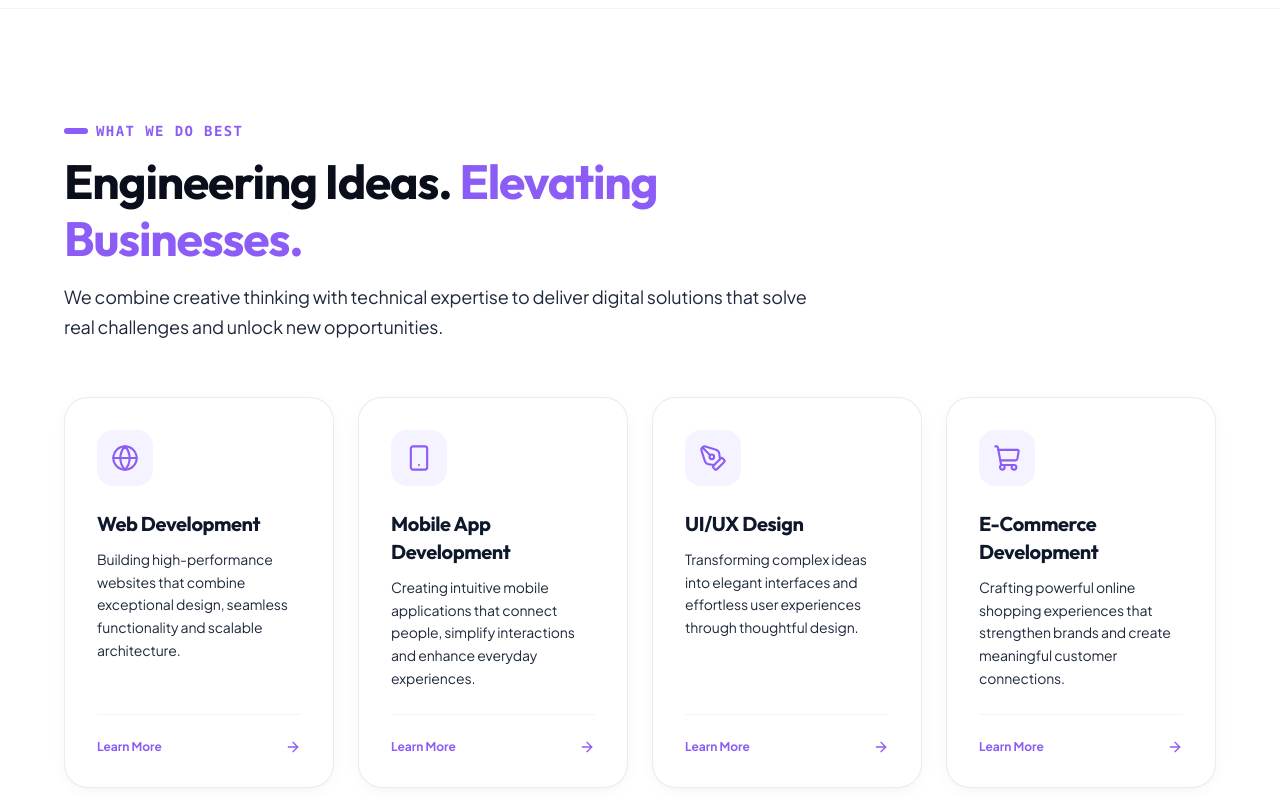
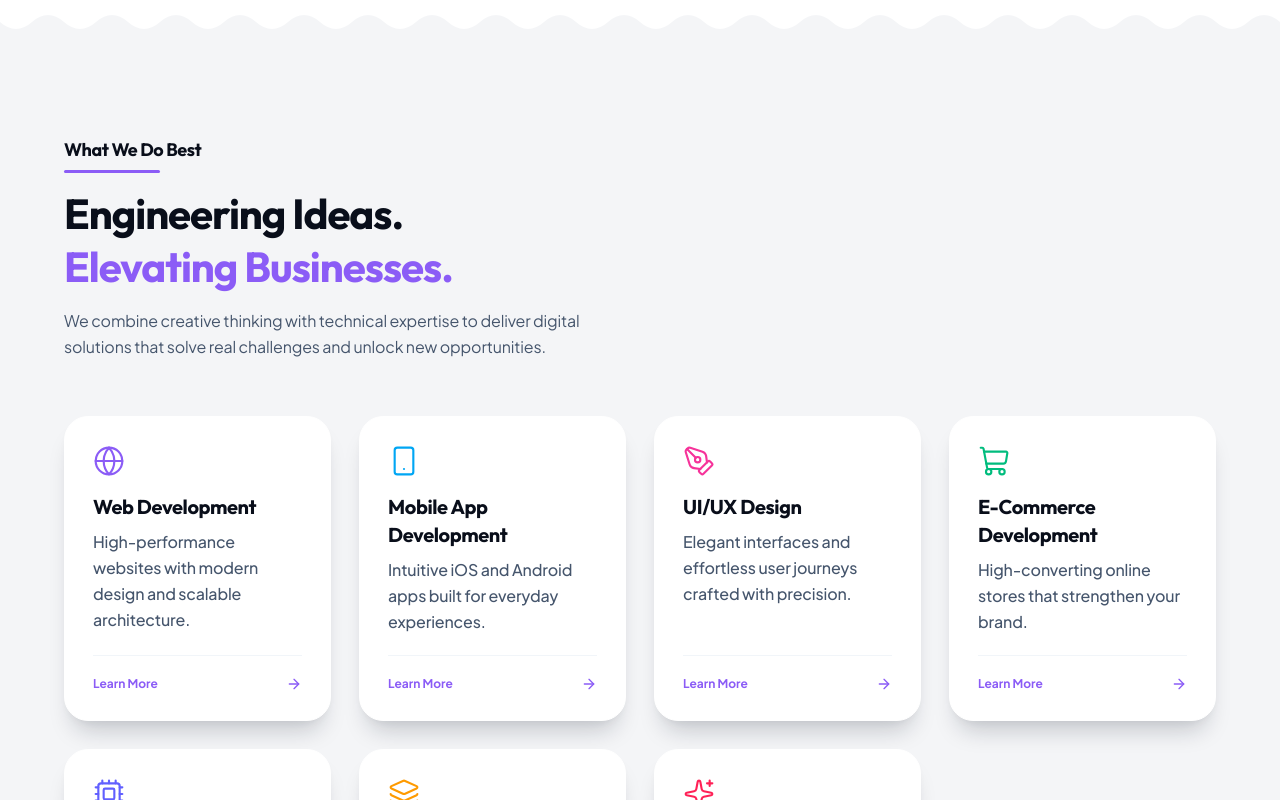
Before and after one commit to harithashree47/InWebz, a React (Vite) app in the folder frontend/: page / in a window 1280 px wide. Shown: the part 2340-3140 px from the top of the page. Built offline with nearby package versions, Linux system fonts and the light colour scheme.

Commit message:
services page ui fixed

```diff
--- a/frontend/src/pages/Services.jsx
+++ b/frontend/src/pages/Services.jsx
@@ -14,100 +14,117 @@ const SERVICES = [
   {
     id: 'web-dev',
     title: 'Web Development',
-    description:
-      'Building high-performance websites that combine exceptional design, seamless functionality and scalable architecture.',
+    description: 'High-performance websites with modern design and scalable architecture.',
     icon: Globe,
+    iconColor: 'text-[#8B5CF6]',
   },
   {
     id: 'mobile-app',
     title: 'Mobile App Development',
-    description:
-      'Creating intuitive mobile applications that connect people, simplify interactions and enhance everyday experiences.',
+    description: 'Intuitive iOS and Android apps built for everyday experiences.',
     icon: Smartphone,
+    iconColor: 'text-sky-500',
   },
   {
     id: 'ui-ux',
     title: 'UI/UX Design',
-    description:
-      'Transforming complex ideas into elegant interfaces and effortless user experiences through thoughtful design.',
+    description: 'Elegant interfaces and effortless user journeys crafted with precision.',
     icon: PenTool,
+    iconColor: 'text-pink-500',
   },
   {
     id: 'ecommerce',
     title: 'E-Commerce Development',
-    description:
-      'Crafting powerful online shopping experiences that strengthen brands and create meaningful customer connections.',
+    description: 'High-converting online stores that strengthen your brand.',
     icon: ShoppingCart,
+    iconColor: 'text-emerald-500',
   },
   {
     id: 'custom-software',
     title: 'Custom Software Development',
-    description:
-      'Engineering tailored software solutions that align with your business goals and evolving operational needs.',
+    description: 'Tailored software engineered around your business workflows.',
     icon: Cpu,
+    iconColor: 'text-indigo-500',
   },
   {
     id: 'web-apps',
     title: 'Web Application Development',
-    description:
-      'Developing intelligent, scalable web applications that streamline workflows and accelerate business growth.',
+    description: 'Intelligent, scalable web apps that accelerate business growth.',
     icon: Layers,
+    iconColor: 'text-amber-500',
   },
   {
     id: 'digital-solutions',
     title: 'Digital Solutions',
-    description:
-      'Delivering technology-driven solutions that help businesses adapt, innovate and thrive in a digital-first world.',
+    description: 'Technology-driven solutions to innovate and thrive digitally.',
     icon: Sparkles,
+    iconColor: 'text-rose-500',
   },
 ];
 
 export default function Services({ onSelectService }) {
   return (
-    <section id="services" className="relative py-20 sm:py-28 overflow-hidden bg-white w-full border-t border-slate-100">
+    <section id="services" className="relative pt-24 sm:pt-32 pb-20 sm:pb-28 overflow-hidden bg-[#f4f5f7] w-full">
+      {/* Repeating Scalloped Wave Top Divider (matches Impact bottom wave) */}
+      <div className="pointer-events-none absolute -top-px left-0 w-full h-7 overflow-hidden leading-none">
+        <svg className="w-full h-full block" aria-hidden="true">
+          <defs>
+            <pattern id="servicesTopScallopWave" width="64" height="29" patternUnits="userSpaceOnUse">
+              <path
+                d="M0,0 L0,15 Q16,29 32,15 Q48,1 64,15 L64,0 Z"
+                fill="#ffffff"
+              />
+            </pattern>
+          </defs>
+          <rect width="100%" height="29" fill="url(#servicesTopScallopWave)" />
+        </svg>
+      </div>
+
       <div className="w-full px-4 sm:px-8 lg:px-12 xl:px-16">
-        {/* Section Header */}
+        {/* Section Header (matching Get to Know Inwebzz style) */}
         <div className="max-w-3xl mb-14 text-left">
-          <div className="text-xs sm:text-sm font-bold tracking-widest uppercase text-[#8B5CF6] font-mono flex items-center gap-2 mb-3">
-            <span className="h-1.5 w-6 rounded-full bg-[#8B5CF6] inline-block" />
-            WHAT WE DO BEST
+          <div className="inline-block mb-4">
+            <span className="text-base sm:text-lg font-bold font-heading text-[#090e1a] tracking-tight">
+              What We Do Best
+            </span>
+            <span className="block h-[2.5px] w-24 bg-[#8B5CF6] rounded-full mt-1.5" />
           </div>
 
-          <h2 className="text-3xl sm:text-4xl lg:text-5xl font-bold font-heading text-[#090e1a] tracking-tight leading-[1.18]">
+          <h2 className="text-3xl sm:text-4xl lg:text-[42px] font-bold font-heading text-[#090e1a] tracking-tight leading-[1.18]">
             Engineering Ideas.{' '}
-            <span className="text-[#8B5CF6] font-bold">Elevating Businesses.</span>
+            <span className="block mt-1 text-[#8B5CF6]">
+              Elevating Businesses.
+            </span>
           </h2>
 
-          <p className="text-base sm:text-lg text-[#1e293b] font-normal leading-relaxed mt-4">
+          <p className="text-sm sm:text-base text-slate-600 font-normal leading-relaxed mt-4 max-w-xl">
             We combine creative thinking with technical expertise to deliver digital solutions that solve real challenges and unlock new opportunities.
           </p>
         </div>
 
-        {/* 7 Services Grid on clean white cards */}
-        <div className="grid grid-cols-1 md:grid-cols-2 lg:grid-cols-3 xl:grid-cols-4 gap-6">
+        {/* 7 Services Grid (matching Impact card style & shadow) */}
+        <div className="grid grid-cols-1 md:grid-cols-2 lg:grid-cols-3 xl:grid-cols-4 gap-6 sm:gap-7">
           {SERVICES.map((srv) => {
             const Icon = srv.icon;
             return (
               <div
                 key={srv.id}
                 onClick={() => onSelectService && onSelectService(srv)}
-                className="bg-white rounded-2xl sm:rounded-3xl p-7 sm:p-8 border border-slate-200/80 shadow-soft-card hover:border-violet-300 hover:shadow-xl transition-all duration-300 hover:-translate-y-1.5 flex flex-col justify-between cursor-pointer group"
+                className="bg-white rounded-3xl p-7 border border-white shadow-[0_18px_24px_-10px_rgba(15,23,42,0.22),0_4px_10px_-4px_rgba(15,23,42,0.06)] hover:-translate-y-1.5 hover:shadow-[0_24px_32px_-10px_rgba(139,92,246,0.28),0_8px_16px_-4px_rgba(15,23,42,0.08)] transition-all duration-300 flex flex-col justify-between cursor-pointer group"
               >
                 <div>
-                  <div className="mb-6 p-3.5 rounded-2xl bg-violet-50 text-[#8B5CF6] group-hover:bg-[#8B5CF6] group-hover:text-white transition-colors duration-300 w-fit">
-                    <Icon className="h-7 w-7 stroke-[1.8]" />
-                  </div>
+                  <Icon className={`h-8 w-8 stroke-[1.6] mb-4 group-hover:scale-110 transition-transform duration-300 ${srv.iconColor}`} />
 
-                  <h3 className="text-xl font-bold font-heading text-slate-900 group-hover:text-[#8B5CF6] transition-colors mb-2.5">
+                  <h3 className="text-lg sm:text-xl font-bold font-heading text-[#090e1a] group-hover:text-[#8B5CF6] transition-colors mb-2">
                     {srv.title}
                   </h3>
 
-                  <p className="text-sm text-[#1e293b] leading-relaxed font-normal">
+                  <p className="text-sm sm:text-base text-slate-600 leading-relaxed font-medium">
                     {srv.description}
                   </p>
                 </div>
 
-                <div className="pt-6 mt-6 border-t border-slate-100 flex items-center justify-between text-xs font-bold text-[#8B5CF6] group-hover:translate-x-1 transition-transform">
+                <div className="pt-5 mt-5 border-t border-slate-100 flex items-center justify-between text-xs font-bold text-[#8B5CF6] group-hover:translate-x-1 transition-transform">
                   <span>Learn More</span>
                   <ArrowRight className="h-4 w-4" />
                 </div>
```
